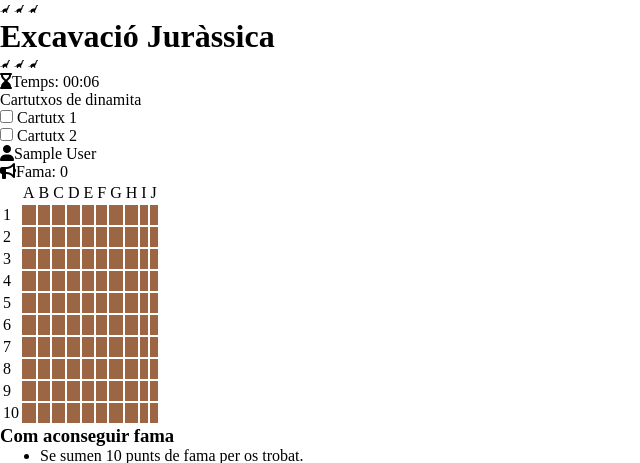
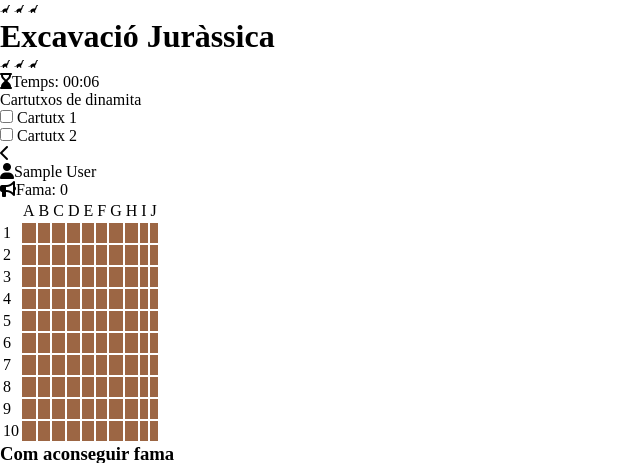
Before and after one commit to Proyecto-Hundir-la-Flota/Proyecto, a PHP site: page /game.php in a window 1280 px wide. Shown: the top 463 px of the page, without its empty margins (0-640 px from the left). Run offline with PHP 8.4, Linux system fonts and the light colour scheme; the visitor is signed in with stand-in values (Sample User, id 1); some libraries are stand-ins or nearby versions; some web fonts are replaced.

Commit message:
menú de uso de dinamitas

```diff
--- a/game.php
+++ b/game.php
@@ -115,16 +115,17 @@ if (isset($_POST['gamemode'])) {
         <i class='fa-solid fa-hourglass-end'></i>Temps: <span id='gameClock'>00:00</span>
     </div>
     <div class="container">
-        <div class="torpedo_container">
+        <div class="dinamita_container">
             Cartutxos de dinamita
-            <div class="torpedo">
-                <input type="checkbox" id="torpedo1" class="exclusive-checkbox">
-                <label for="torpedo1">Cartutx 1</label>
+            <div class="dinamita">
+                <input type="checkbox" id="dinamita1" class="exclusive-checkbox">
+                <label for="dinamita1">Cartutx 1</label>
             </div>
-            <div class="torpedo">
-                <input type="checkbox" id="torpedo2" class="exclusive-checkbox">
-                <label for="torpedo2">Cartutx 2</label>
+            <div class="dinamita">
+                <input type="checkbox" id="dinamita2" class="exclusive-checkbox">
+                <label for="dinamita2">Cartutx 2</label>
             </div>
+            <i class='fa-solid fa-chevron-left toggle-button' onclick="toggleContainer()"></i>
         </div>
 
 
@@ -432,12 +433,12 @@ if (isset($_POST['gamemode'])) {
         if (isset($_POST["menuSpecialAttack"])) {
             if ($_POST["menuSpecialAttack"] == "specialAttack") { ?>
                 specialAttackMode = true;
-        <?php }
+            <?php }
         } ?>
 
         // Seleccionamos todos los checkboxes con la clase `exclusive-checkbox`
-        const checkbox1 = document.getElementById("torpedo1");
-        const checkbox2 = document.getElementById("torpedo2");
+        const checkbox1 = document.getElementById("dinamita1");
+        const checkbox2 = document.getElementById("dinamita2");
 
         // Función para añadir el comportamiento exclusivo a cada checkbox
         function radiusCheckBoxes(checkbox, otherCheckbox) {
@@ -457,8 +458,20 @@ if (isset($_POST['gamemode'])) {
         let bomba2 = false;
 
         function toggleContainer() {
-            const torpedoContainer = document.querySelector('.torpedo_container');
-            torpedoContainer.classList.toggle('hidden'); // Añade o quita la clase 'hidden'
+            const dinamitaContainer = document.querySelector('.dinamita_container');
+            const icon = document.querySelector('.toggle-button');
+
+            // Cambiamos la clase 'hidden' del contenedor
+            dinamitaContainer.classList.toggle('hidden');
+
+            // Cambiar las clases del icono
+            if (dinamitaContainer.classList.contains('hidden')) {
+                icon.classList.remove('fa-chevron-left');  // Quitar el icono de chevron izquierdo
+                icon.classList.add('fa-chevron-right');     // Añadir el icono de chevron derecho
+            } else {
+                icon.classList.remove('fa-chevron-right'); // Quitar el icono de chevron derecho
+                icon.classList.add('fa-chevron-left');      // Añadir el icono de chevron izquierdo
+            }
         }
     </script>
 
--- a/style.css
+++ b/style.css
@@ -467,7 +467,7 @@ html {
     display: none;
 }
 
-#game_page .torpedo_container {
+#game_page .dinamita_container {
     display: flex;
     flex-direction: column;
     position: absolute;
@@ -478,33 +478,43 @@ html {
     font-family: var(--secondary_title_font);
     font-size: 1.6em;
     transition: transform 0.4s ease; /* Animación de deslizamiento */
+    gap: 10px;
 }
 
-#game_page .torpedo {
+#game_page .dinamita {
     font-family: var(--text_font);
     font-size: 18.4px;
+    background: url(./images/dinamita.png);
+    color: white;
+    background-size: contain;
+    background-repeat: no-repeat;
+    padding: 5px;
+}
+#game_page [type="checkbox"] {
+    margin-left: 10px;
+    margin-right: 6px;
+    accent-color: #ed161f;
 }
 
-.torpedo_container.hidden {
+#game_page .dinamita_container.hidden {
     transform: translateX(-100%); /* Oculta el contenedor desplazándolo a la izquierda */
 }
 
 /* Estilos del botón */
-.toggle-button {
+#game_page .toggle-button {
     cursor: pointer;
-    padding: 5px 10px;
-    margin-left: 10px;
-    background-color: #007bff;
     color: white;
+    color: var(--button);
+    background-color: var(--primary_div);
+    position: absolute;
+    top: 50%;
+    padding: 10px;
+    right: -30px;
+    transform: translateY(-50%); /* Centra verticalmente */
     border: none;
-    border-radius: 5px;
+    border-radius: 0 10px 10px 0;
     transition: background-color 0.2s ease;
 }
-
-.toggle-button:hover {
-    background-color: #0056b3;
-}
-
 
 /* RESULT PAGE (WIN AND LOSE) */
 
```
Also changed, not shown: images/dinamita.png (added).
